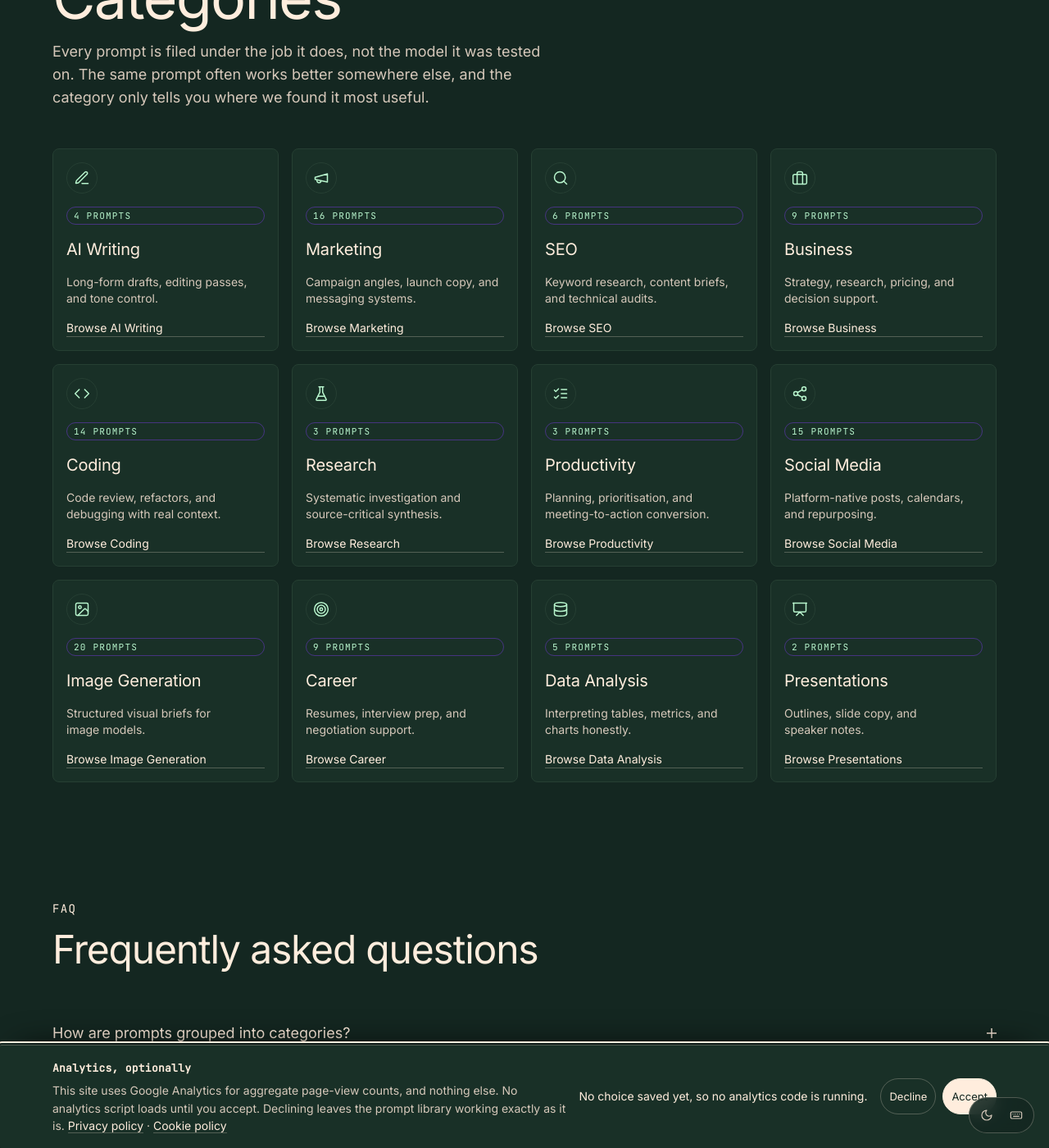
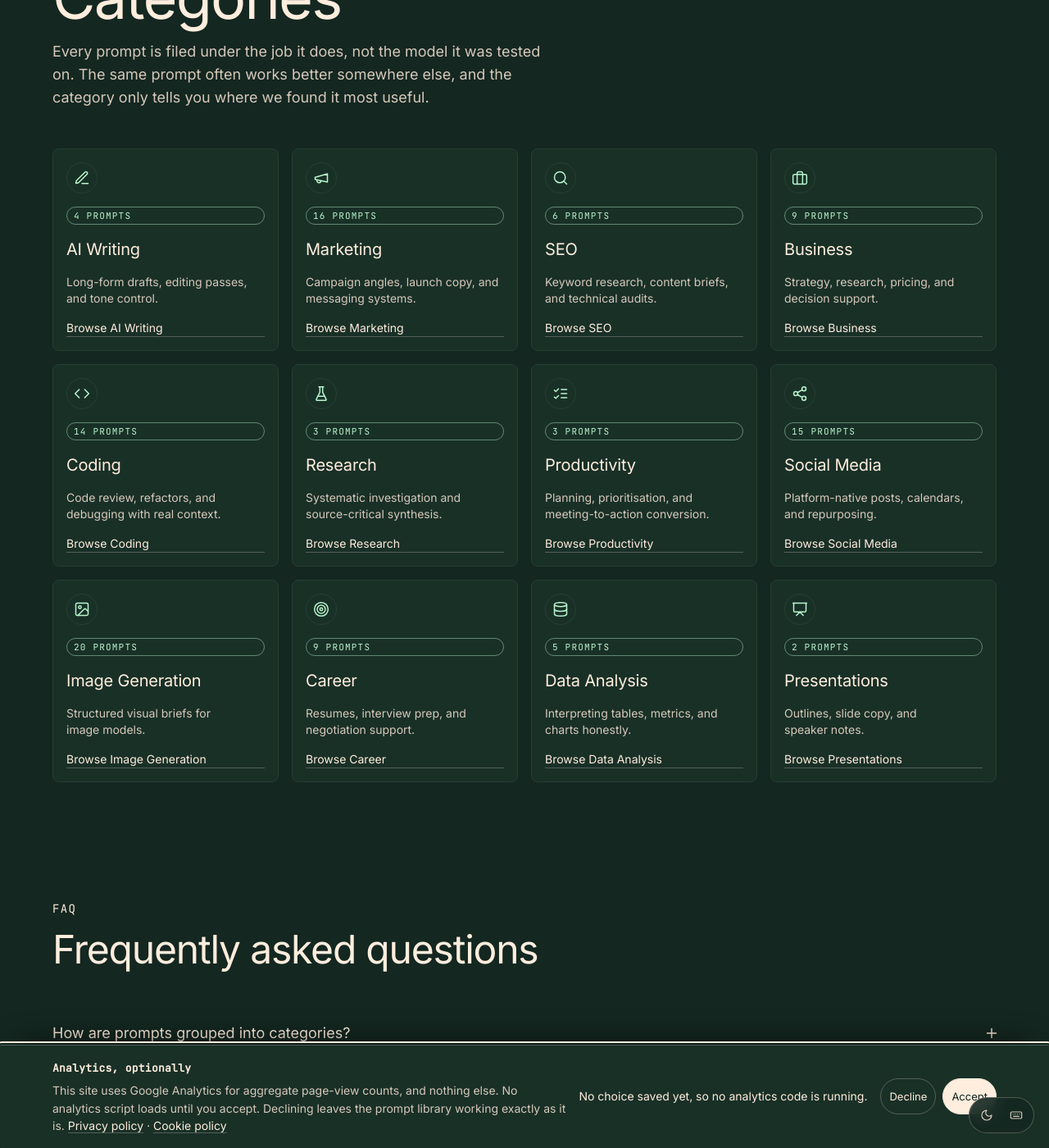
Before and after one commit to f9xr/yoprompts, a Jekyll site: the page built from categories/index.html, in a window 1280 px wide and 1400 px high, scrolled down 216 px. Shown: the whole window at 82% size. Built offline with Jekyll 4.4.1, drawn with Linux system fonts in a browser that asks for light colours.

Commit message:
Finish retinting the chrome the token swap missed
The four tag and copy-state borders kept literal violet, blue and orange
channels that no token could override, and the favicon, web manifest and README
still named the old near-black surfaces. All now use the forest-and-cream
values, leaving only the semantic risk and diff colours for a separate decision.

🤖 Generated with Codebuff
Co-Authored-By: Codebuff <noreply@codebuff.com>

```diff
--- a/assets/css/main.css
+++ b/assets/css/main.css
@@ -1341,17 +1341,17 @@ hr {
 }
 
 .tag-mono--accent {
-  border-color: rgba(124, 58, 237, 0.45);
+  border-color: rgba(184, 245, 205, 0.45);
   color: var(--accent-twilight);
 }
 
 .tag-mono--breeze {
-  border-color: rgba(160, 195, 236, 0.4);
+  border-color: rgba(183, 217, 198, 0.4);
   color: var(--accent-breeze);
 }
 
 .tag-mono--sunset {
-  border-color: rgba(255, 122, 23, 0.45);
+  border-color: rgba(139, 243, 177, 0.45);
   color: var(--accent-sunset-soft);
 }
 
@@ -3244,7 +3244,7 @@ a.skill-card__author:hover {
 }
 
 .button.is-copied {
-  border-color: rgba(160, 195, 236, 0.55);
+  border-color: rgba(183, 217, 198, 0.55);
   color: var(--accent-breeze);
 }
 
```
Also changed, not shown: README.md, assets/img/favicon.svg, manifest.webmanifest.
